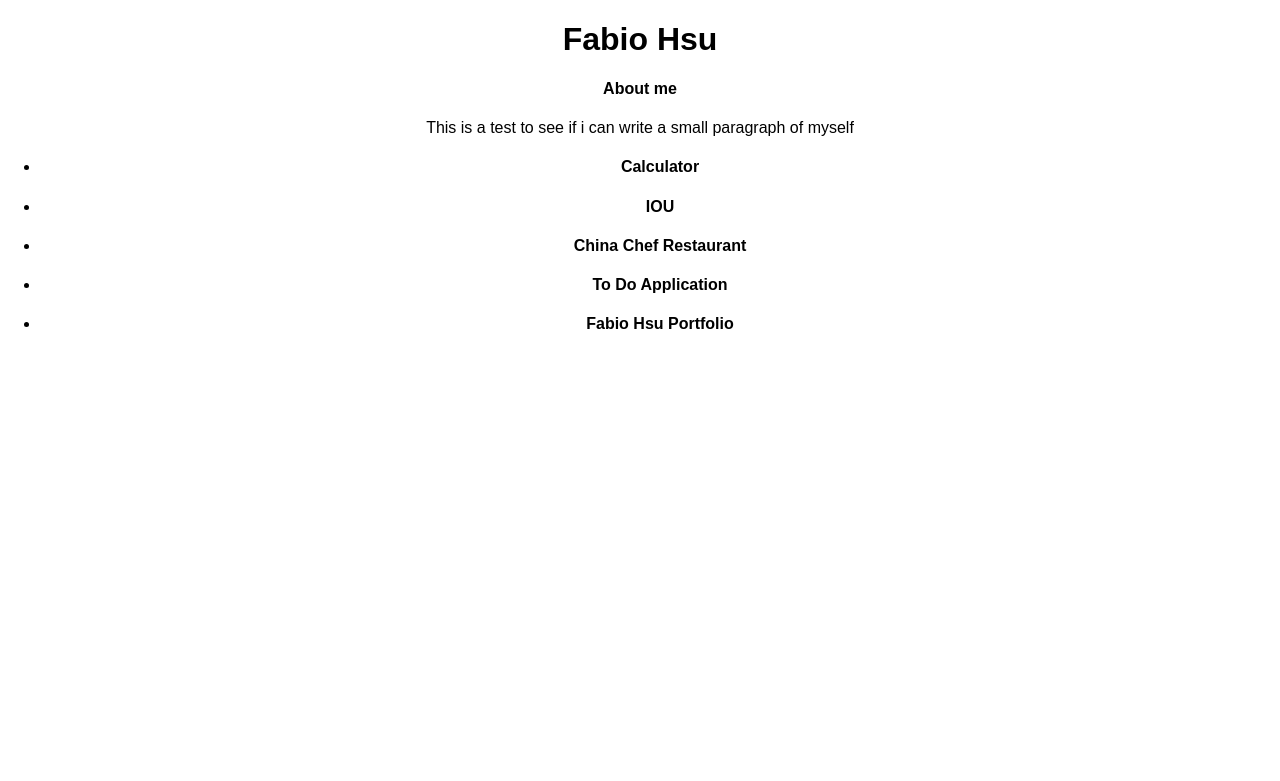
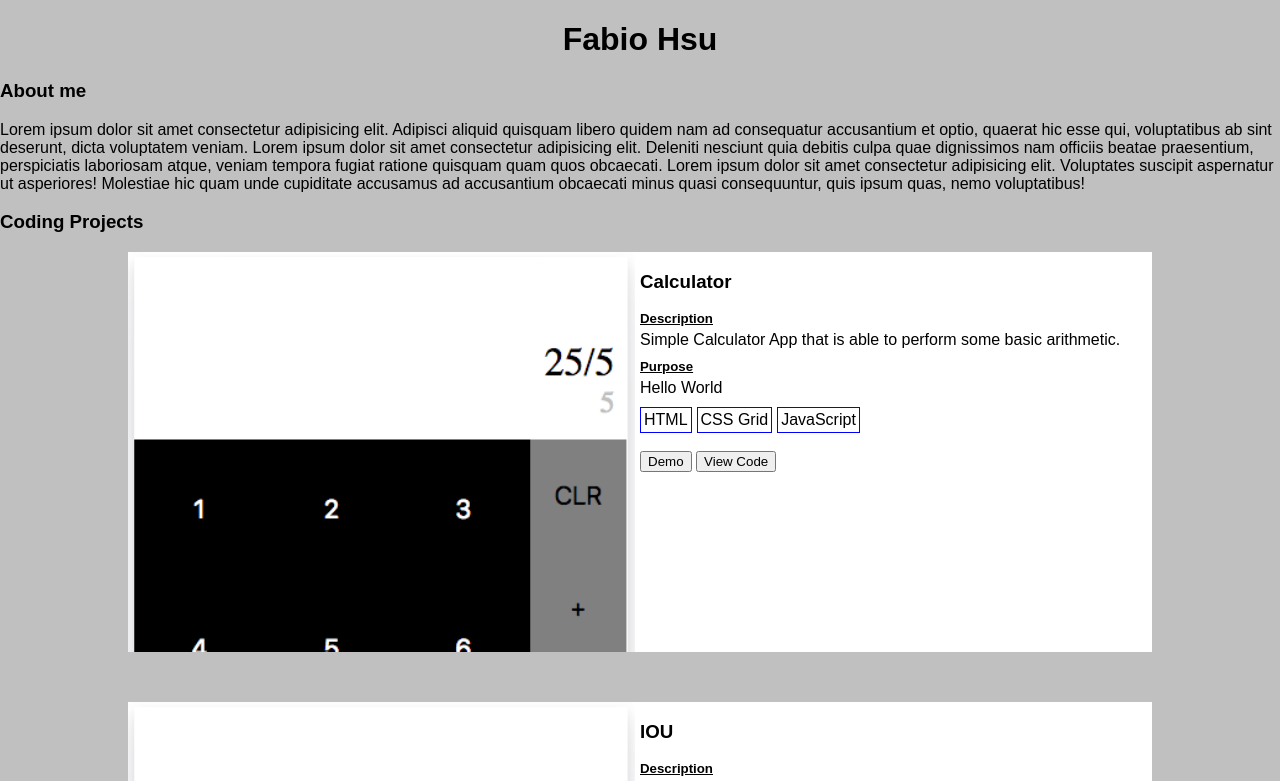
Before and after one commit to fabio90h/fabiohsu, a React (Create React App) app: page / in a window 1280 px wide. Shown: the top 781 px of the page. Built offline with nearby package versions, Linux system fonts and the light colour scheme.

Commit message:
Initial stage

```diff
--- a/src/App.css
+++ b/src/App.css
@@ -1,28 +1,77 @@
-.App {
+/* APP */
+  .title{
     text-align: center;
   }
-
-.App-logo {
-  animation: App-logo-spin infinite 20s linear;
-  height: 80px;
+  .App {
+    /* text-align: center; */
+  }
+  html{
+    background-color: silver;
+  }
+  ul{
+    display: flex;
+    padding: 0;
+    list-style-type: none;
+  }
+  h5{
+    padding: 0;
+    margin: 0;
+  }
+  p{
+    margin: 0;
   }
 
-.App-header {
-  background-color: #222;
-  height: 150px;
-  padding: 20px;
-  color: white;
+/* CODING PROJECT */
+.codingProjectsList{
+  flex-direction: column;
+  /* UL */
 }
-
-.App-title {
-  font-size: 1.5em;
+  .codingProjects{
+    display: flex;
+    flex-direction: row;
+    /* border: 2px solid black; */
+    width: 80%;
+    margin: auto;
+    margin-bottom: 50px;
+    /* LI */
   }
-
-.App-intro {
-  font-size: large;
+    #codingProjectImage{
+      flex: 1;
+      max-height: 400px;
+      overflow: hidden;
+      /* DIV */
     }
-
-@keyframes App-logo-spin {
-  from { transform: rotate(0deg); }
-  to { transform: rotate(360deg); }
+      #codingProjectImage > img{
+          width: 100%;
         }
+    #codingProjectInfo{
+      flex: 1;
+      background-color: white;
+      /* border: 1px solid red; */
+      padding-left: 5px;
+      padding-right: 5px;
+      /* DIV */
+    }
+      #projectDescription{
+        margin-bottom: 10px;
+      }
+        #projectDescription > p{
+          padding-top: 5px;
+        }
+      #projectPurpose{
+        margin-bottom: 10px;
+      }
+        #projectPurpose > p{
+          padding-top: 5px;
+        }
+      .techNameList{
+        display: flex;
+        flex-direction: row;
+        /* UL */
+      }
+      .techName{
+        border: 1px solid blue;
+        margin-right: 5px;
+        padding: 3px;
+        /* LI */
+      }
--- a/src/App.js
+++ b/src/App.js
@@ -2,17 +2,22 @@
 import './App.css';
 import AboutMe from './components/AboutMe.jsx';
 import CodingProjects from './components/CodingProjects';
+import OtherProjects from './components/OtherProjects';
 
 class App extends Component {
   render() {
     return (
       <div className="App">
-          <h1>Fabio Hsu</h1>
+          <h1 className='title'>Fabio Hsu</h1>
           <AboutMe />
-          <ul>
+          <h3>Coding Projects</h3>
+          <ul className='codingProjectsList'>
              <CodingProjects/>
           </ul>
-
+          <h3>Other Projects</h3>
+          <ul>
+            <OtherProjects/>
+          </ul>
       </div>
     );
   }
--- a/src/components/AboutMe.jsx
+++ b/src/components/AboutMe.jsx
@@ -3,8 +3,11 @@
 const AboutMe = () => {
     return(
         <div>
-            <h4>About me</h4>
-            <p>This is a test to see if i can write a small paragraph of myself</p>
+            <h3>About me</h3>
+            <p>Lorem ipsum dolor sit amet consectetur adipisicing elit. Adipisci aliquid quisquam libero quidem nam ad consequatur accusantium et optio, quaerat hic esse qui, voluptatibus ab sint deserunt, dicta voluptatem veniam.
+                Lorem ipsum dolor sit amet consectetur adipisicing elit. Deleniti nesciunt quia debitis culpa quae dignissimos nam officiis beatae praesentium, perspiciatis laboriosam atque, veniam tempora fugiat ratione quisquam quam quos obcaecati.
+                Lorem ipsum dolor sit amet consectetur adipisicing elit. Voluptates suscipit aspernatur ut asperiores! Molestiae hic quam unde cupiditate accusamus ad accusantium obcaecati minus quasi consequuntur, quis ipsum quas, nemo voluptatibus!
+            </p>
         </div>
     );
 };
--- a/src/components/CodingProjects.jsx
+++ b/src/components/CodingProjects.jsx
@@ -4,33 +4,38 @@
     state = [
         {
             title: 'Calculator',
-            link: 'www.google.com',
-            description: 'This was a calculator app',
-            image: 'idk'
+            description: 'Simple Calculator App that is able to perform some basic arithmetic. ',
+            purpose: 'Hello World',
+            image: require('./calculatorApp.png'),
+            techs: ['HTML', 'CSS Grid', 'JavaScript']
         },
         {
             title: 'IOU',
-            link: 'www.google.com',
             description: 'This was a calculator app',
-            image: 'idk'
+            purpose: 'Hello World',
+            image: require('./calculatorApp.png'),
+            techs: ['HTML', 'CSS', 'React']
         },
         {
             title: 'China Chef Restaurant',
-            link: 'www.google.com',
             description: 'This was a calculator app',
-            image: 'idk'
+            purpose: 'Hello World',
+            image: require('./calculatorApp.png'),
+            techs: ['HTML', 'CSS']
         },
         {
             title: 'To Do Application',
-            link: 'www.google.com',
-            description: 'This was a calculator app',
-            image: 'idk'
+            description: 'Simple To Do Application with the ability to record task and mark them as complete. Users are also able to view the completed task from the completed list and remove them.',
+            purpose: 'The purpose of this project was for me to get familiar with React with Redux. This project really helped me get the basics of redux with react down. ',
+            image: require('./calculatorApp.png'),
+            techs: ['HTML', 'CSS', 'React', 'Redux']
         },
         {
             title: 'Fabio Hsu Portfolio',
-            link: 'www.google.com',
             description: 'This was a calculator app',
-            image: 'idk'
+            purpose: 'Hello World',
+            image: require('./calculatorApp.png'),
+            techs: ['HTML', 'CSS', 'React']
         },
     ]
 
@@ -38,8 +43,37 @@
         return(
             this.state.map((project, index) => {
                 return (
-                    <li>
-                        <h4>{project.title}</h4>
+                    <li className='codingProjects'>
+                        {/* CODE PROJECT IMAGE */}
+                        <div id='codingProjectImage'>
+                            <img
+                                src={project.image}
+                                alt={project.title}
+                            />
+                        </div>
+                        {/* CODE PROJECT INFORMATION */}
+                        <div id='codingProjectInfo'>
+                            <h3 id='projectTitle'>{project.title}</h3>
+                            <div id='projectDescription'>
+                                <h5><u>Description</u></h5>
+                                <p>{project.description}</p>
+                            </div>
+                            <div id='projectPurpose'>
+                                <h5><u>Purpose</u></h5>
+                                <p>{project.purpose}</p>
+                            </div>
+                            <ul className='techNameList'>
+                                {project.techs.map((tech) => {
+                                    return(
+                                        <li className='techName'>
+                                            {tech}
+                                        </li>
+                                    );
+                                })}
+                            </ul>
+                            <br/>
+                            <button>Demo</button>  <button>View Code</button>
+                        </div>
                     </li>
                 );
             })
--- /dev/null
+++ b/src/components/OtherProjects.jsx
@@ -0,0 +1,50 @@
+import React, { Component } from 'react';
+
+class OtherProjects extends Component {
+    state = [
+        {
+            title: 'Dog Monitor',
+            link: 'www.google.com',
+            description: 'This was a calculator app',
+            image: 'idk'
+        },
+        {
+            title: 'IOU',
+            link: 'www.google.com',
+            description: 'This was a calculator app',
+            image: 'idk'
+        },
+        {
+            title: 'China Chef Restaurant',
+            link: 'www.google.com',
+            description: 'This was a calculator app',
+            image: 'idk'
+        },
+        {
+            title: 'To Do Application',
+            link: 'www.google.com',
+            description: 'This was a calculator app',
+            image: 'idk'
+        },
+        {
+            title: 'Fabio Hsu Portfolio',
+            link: 'www.google.com',
+            description: 'This was a calculator app',
+            image: 'idk'
+        },
+    ]
+
+    render() {
+        return (
+            this.state.map((project, index) => {
+                return(
+                    <li>
+                        <h5>{project.title}</h5>
+                    </li>
+                );
+            })
+        );
+    }
+}
+
+export default OtherProjects;
```
Also changed, not shown: src/components/calculatorApp.png (added). Lines whose indentation alone changed are shown as unchanged.
